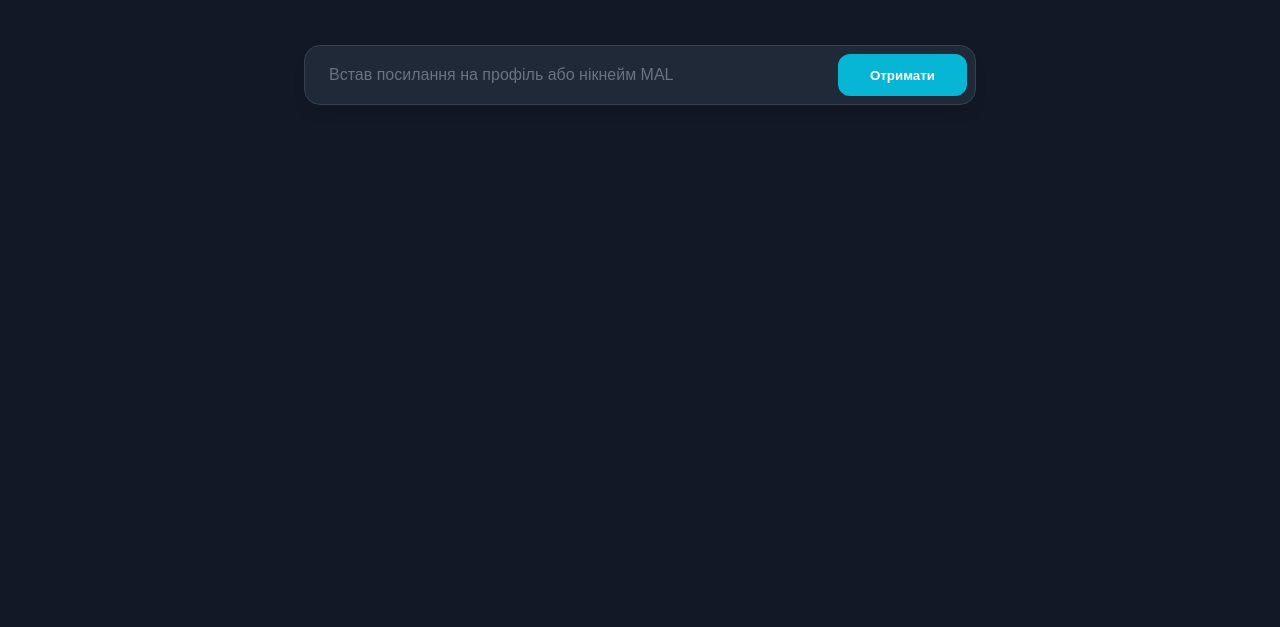
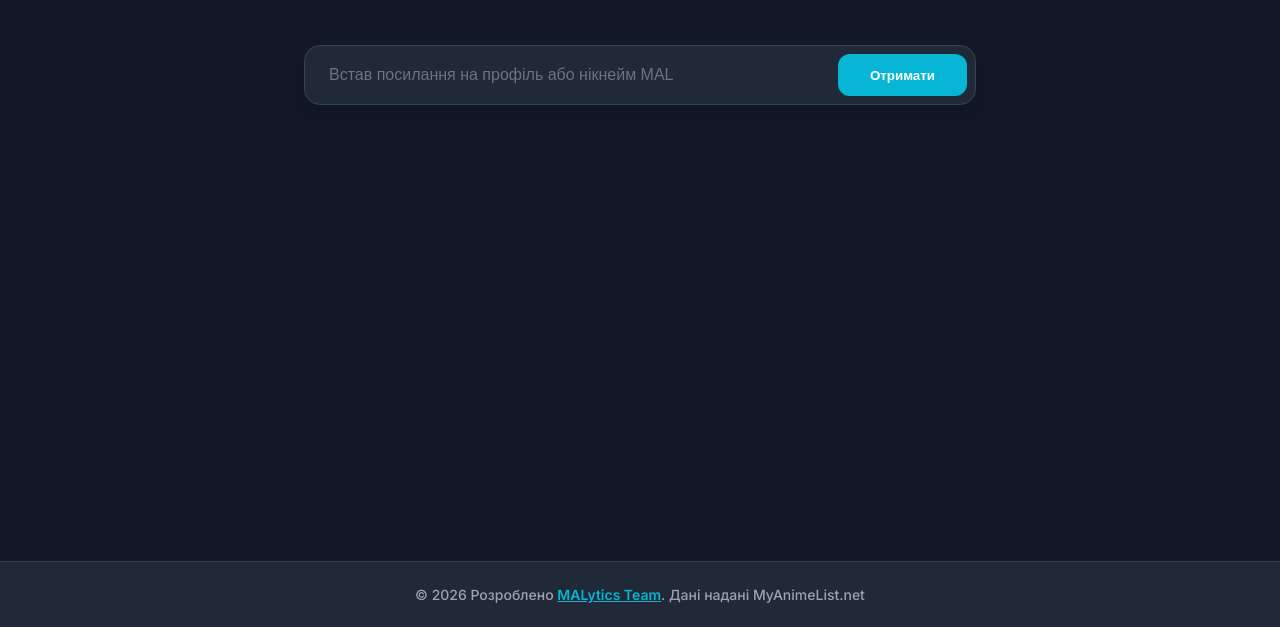
Before and after one commit to Fitil4ik/MALytics, a website: page public/index.html in a window 1280 px wide. Shown: the part 253-880 px from the top of the page. Drawn offline with Linux system fonts and the light colour scheme; a web font is replaced by a local one.

Commit message:
added footer with copyright and team attribution

```diff
--- a/public/css/style.css
+++ b/public/css/style.css
@@ -26,6 +26,12 @@ body {
     justify-content: center;
     padding-top: 5rem;
     min-height: 100vh;
+    align-items: center;
+    flex-direction: column;
+}
+
+main.container {
+    flex: 1 0 auto;
 }
 
 .container {
@@ -180,3 +186,26 @@ button#btnFetch:active {
     from { transform: rotate(0deg); }
     to { transform: rotate(360deg); }
 }
+
+.footer {
+    flex: 0 0 auto;
+    width: 100%;
+    background-color: var(--card-bg);
+    border-top: 1px solid var(--border);
+    padding: 1.5rem 0;
+    margin-top: 4rem;
+}
+
+.footer-inner {
+    max-width: 672px;
+    margin: 0 auto;
+    text-align: center;
+    color: var(--text-muted);
+    font-size: 0.875rem;
+    font-weight: 500;
+}
+
+.accent-footer {
+    color: var(--accent);
+    font-weight: 600;
+}
--- a/public/index.html
+++ b/public/index.html
@@ -17,6 +17,11 @@
     <div id="status" class="status"></div>
     <div id="result" class="result"></div>
   </main>
+  <footer class="footer">
+    <div class="footer-inner">
+        © 2026 Розроблено <a href = "https://github.com/Fitil4ik/MALytics" class="accent-footer" >MALytics Team</a>. Дані надані MyAnimeList.net
+    </div>
+</footer>
 
   <script src="/lang/ua.js"></script>
   <script>
```
